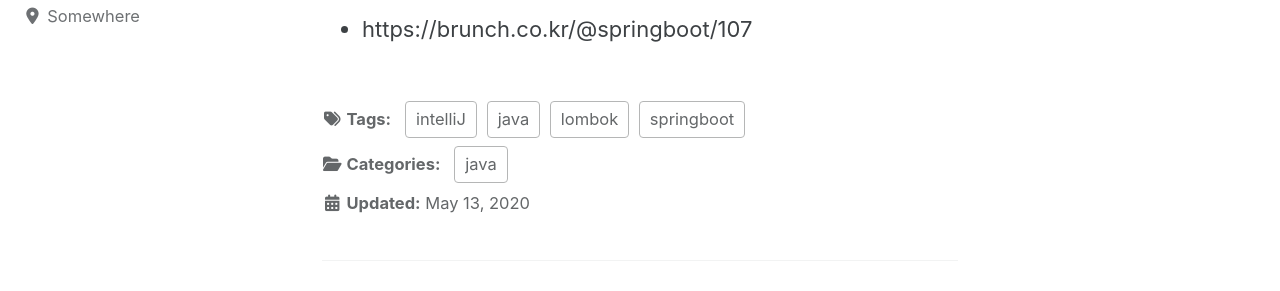
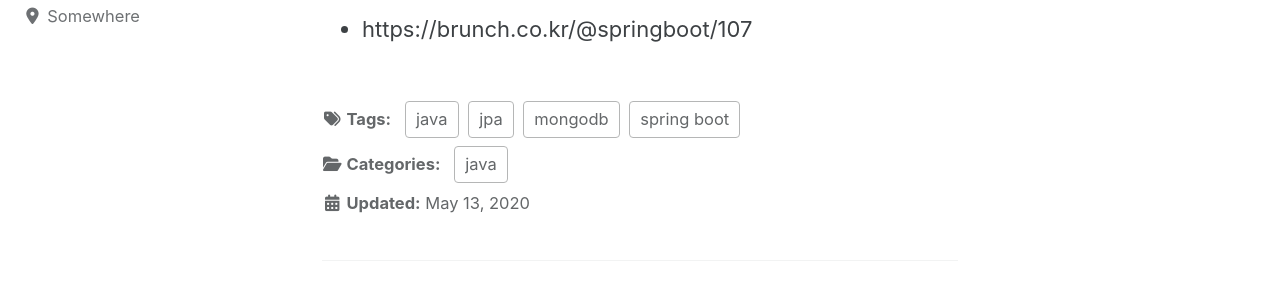
Before and after one commit to lay126/lay126.github.io, a Jekyll site: the page built from _posts/2020-05-13-jpa-and-nosql.md, in a window 1280 px wide and 900 px high, scrolled down 754 px. Shown: the part 151-442 px from the top of the window. Built offline with Jekyll 4.4.1, drawn with Linux system fonts in a browser that asks for light colours; cached includes are drawn as plain includes; nearby versions of some CDN libraries.

Commit message:
Update 2020-05-13-jpa-and-nosql.md

```diff
--- a/_posts/2020-05-13-jpa-and-nosql.md
+++ b/_posts/2020-05-13-jpa-and-nosql.md
@@ -6,9 +6,9 @@ categories:
   - java
 tags:
   - java
-  - springboot
-  - lombok
-  - intelliJ
+  - spring boot
+  - jpa
+  - mongodb
 last_modified_at:
 ---
 ## SPRING-BOOT, JPA, MONGODB 를 같이 쓰려고 했던 나의 뻘짓
```
